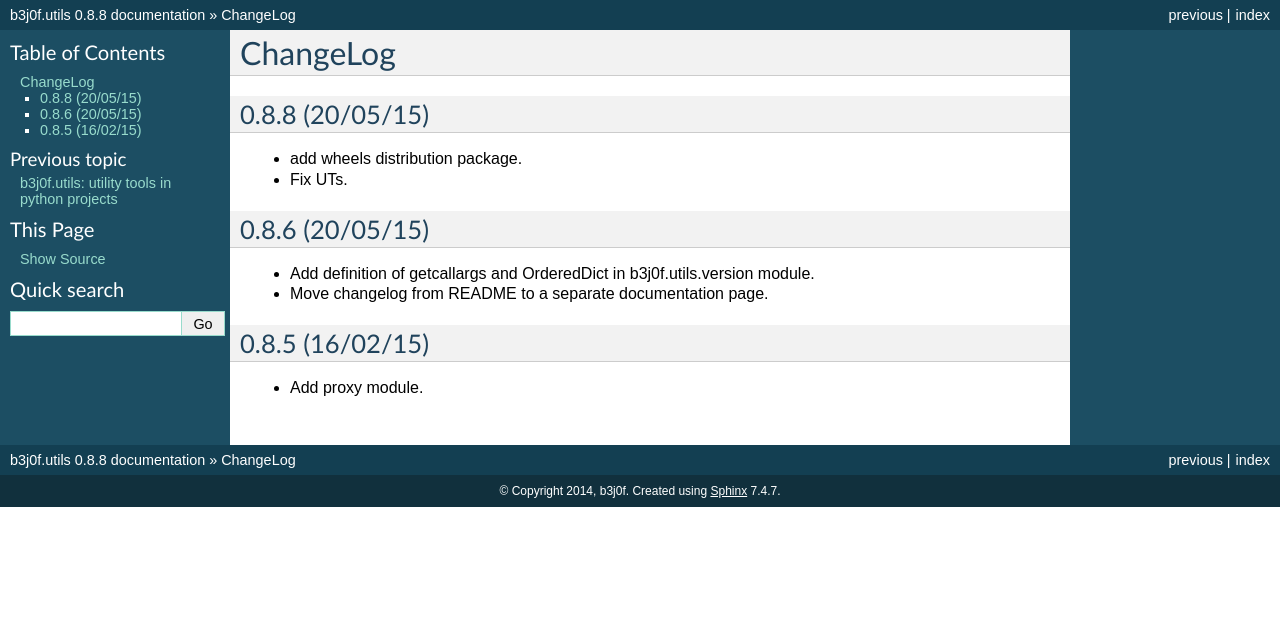
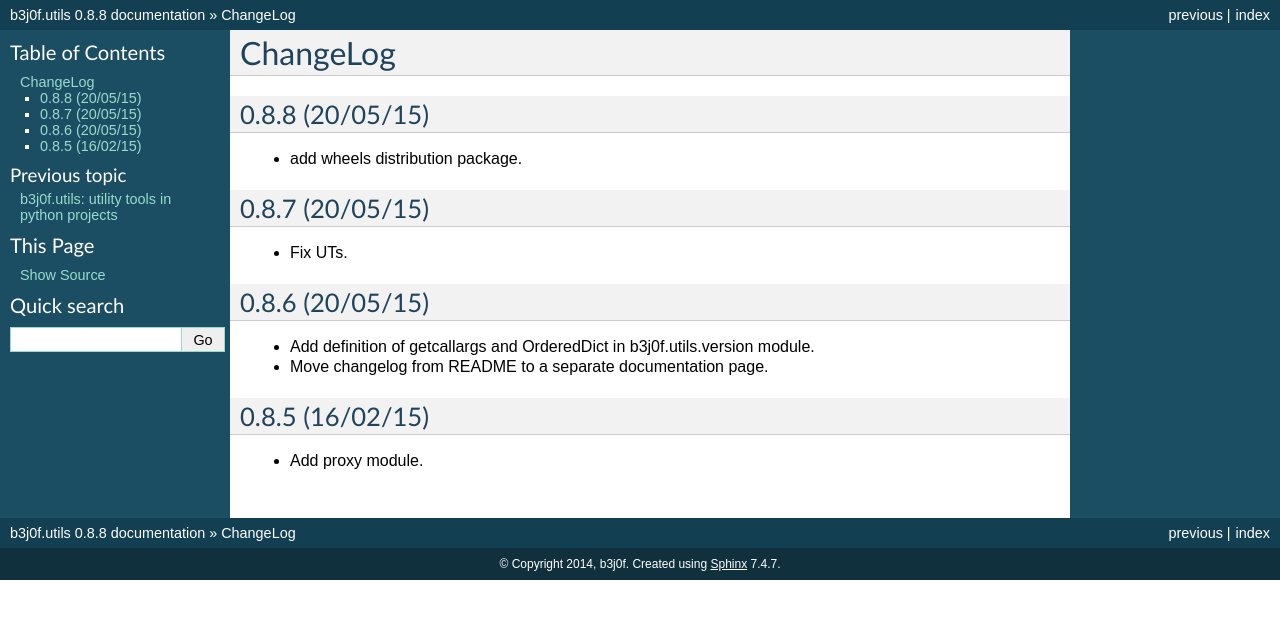
Before and after one commit to b3j0f/utils, a Sphinx documentation site: the page built from docs/changelog.rst, in a window 1280 px wide. Shown: the top 619 px of the page. Built offline with Sphinx 7.4.7, drawn with Linux system fonts in a browser that asks for light colours; pages that are not in the unit, such as notebooks, are missing from menus; the version number is read from the project's files by our own code.

Commit message:
:update: changelog

```diff
--- a/docs/changelog.rst
+++ b/docs/changelog.rst
@@ -5,6 +5,10 @@ ChangeLog
 ----------------
 
 - add wheels distribution package.
+
+0.8.7 (20/05/15)
+----------------
+
 - Fix UTs.
 
 0.8.6 (20/05/15)
```
